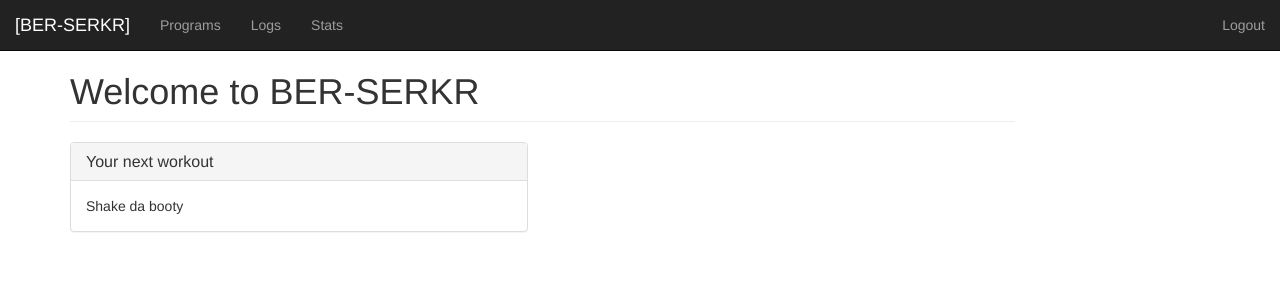
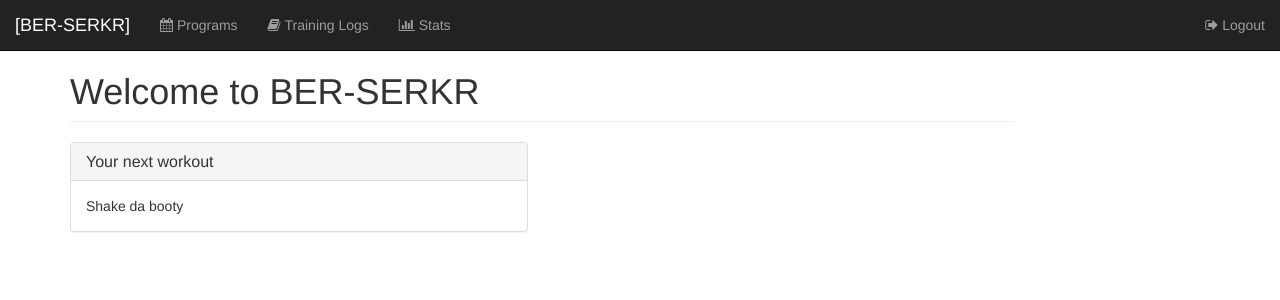
Before and after one commit to rawenihcam/BER-SERKR, a Django app: page / in a window 1280 px wide. Shown: the top 300 px of the page. Run offline with Django 3.2, Linux system fonts and the light colour scheme; the visitor is signed in with stand-in values (Sample User, id 1); some libraries are stand-ins or nearby versions.

Commit message:
Work on messages and stats

```diff
--- a/hamask/templates/hamask/base.html
+++ b/hamask/templates/hamask/base.html
@@ -35,12 +35,12 @@
             </div>
             <div id="navbar" class="navbar-collapse collapse">
               <ul class="nav navbar-nav">
-                <li><a href="{% url 'hamask:programs' %}">Programs</a></li>
-                <li><a href="{% url 'hamask:logs' %}">Logs</a></li>
-                <li><a href="{% url 'hamask:stats' %}">Stats</a></li>
+                <li><a href="{% url 'hamask:programs' %}"><i class="fa fa-calendar"></i>&nbsp;Programs</a></li>
+                <li><a href="{% url 'hamask:logs' %}"><i class="fa fa-book"></i>&nbsp;Training Logs</a></li>
+                <li><a href="{% url 'hamask:stats' %}"><i class="fa fa-bar-chart"></i>&nbsp;Stats</a></li>
               </ul>
               <ul class="nav navbar-nav navbar-right">
-                <li><a href="#">Logout</a></li>
+                <li><a href="#"><i class="fa fa-sign-out"></i>&nbsp;Logout</a></li>
               </ul>
             </div>
           </div>
@@ -59,6 +59,14 @@
                     {{ messages }}
                 </div>
             {% endif %}
+            {% if form.non_field_errors %}
+                <div class="alert alert-danger alert-dismissable fade in" role="alert">
+                    <button type="button" class="close" data-dismiss="alert" aria-label="Close">
+                        <span aria-hidden="true">&times;</span>
+                    </button>
+                    {{ form.non_field_errors }}
+                </div>
+            {% endif %}
         </div>
         </div>
         <div class="row">
@@ -73,6 +81,7 @@
         <script type="text/javascript">
             $(document).ready(function(){
                 $('input[type=number], input[type=text], select').addClass('form-control');
+                $('label').addClass('control-label');
             })
         </script>
     </body>
--- a/hamask/templates/hamask/stat.html
+++ b/hamask/templates/hamask/stat.html
@@ -18,12 +18,14 @@
         </div>
 
         <!-- Date -->
-        <div class="col-sm-12 col-md-4 col-lg-3">
-            {{ form.entry_date.errors }}
+        <div class="col-sm-12 col-md-4 col-lg-3  {% if form.entry_date.errors %}has-error{% endif %}">
             {{ form.entry_date.label_tag }}
             <div class="input-group">
                 {{ form.entry_date }}
             </div>
+            {% if form.entry_date.errors %}
+                <span class="help-block">{% for error in form.entry_date.errors %}{{ error|escape }} {% endfor %}</span>
+            {% endif %}
         </div>
     </div>
 
--- a/hamask/views.py
+++ b/hamask/views.py
@@ -50,13 +50,14 @@ def stat(request):
             form = StatForm (request.POST)
 
             if form.is_valid():
-                stat = Lifter_Stats (lifter=Lifter.objects.get(pk=request.session['lifter'])
+                """stat = Lifter_Stats (lifter=Lifter.objects.get(pk=request.session['lifter'])
                         , exercise=Exercise.objects.get(pk=request.POST['exercise'])
                         , entry_date=request.POST['entry_date']
                         , weight=request.POST['weight']
-                        , reps=form.cleaned_data['reps'])
+                        , reps=form.cleaned_data['reps'])"""
+                form.save()
 
-                stat.save()
+                """stat.save()"""
 
                 if 'saveadd' in request.POST:
                     form = StatForm()
@@ -65,7 +66,7 @@ def stat(request):
                     print (success_message)
                     return HttpResponseRedirect (reverse ('hamask:stats'), {'messages': 'FUCK YOU'})
             else:
-                return HttpResponseRedirect (reverse ('hamask:stat'), {'form': form})
+                return render (request, 'hamask/stat.html', {'form': form})
     else:
         form = StatForm()
         return render (request, 'hamask/stat.html', {'form': form})
```
Also changed, not shown: hamask/forms.py (+9 -4 lines).
